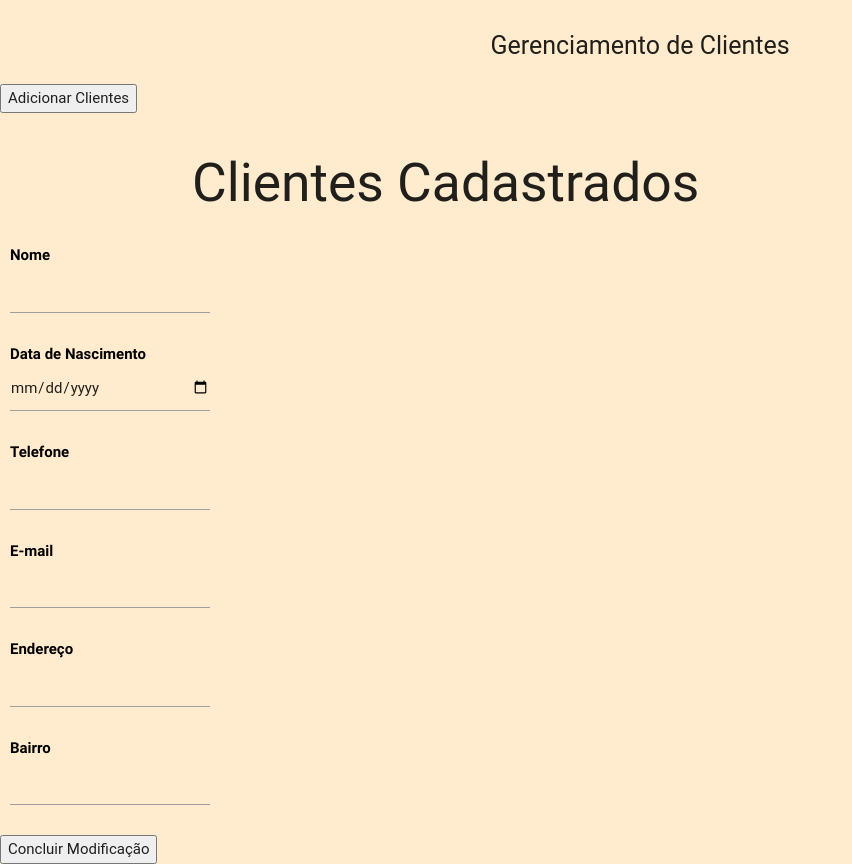
After one commit to tgomes1992/Historico_pacientes, a Flask app: template templates/client_list.html in a window 1280 px wide. The commit adds this page. Shown: the whole page, without its empty margins (0-852 px from the left). Run offline with Flask 2, Linux system fonts and the light colour scheme; the template is opened without the code that fills it, so the values that code supplies are empty; some libraries are stand-ins or nearby versions; some web fonts are replaced.

Commit message:
Arquivos htmldo projeto

```diff
--- /dev/null
+++ b/templates/client_list.html
@@ -0,0 +1,54 @@
+<!DOCTYPE html>
+<html>
+    <head>
+    <link  type= "text/css" rel="stylesheet" href="../static/css/style.css">
+    <link  type= "text/css" rel="stylesheet" href="../static/css/client_list/client.css">
+    <link  type= "text/css" rel="stylesheet" href="../static/css/materialize.css">
+    <link href="https://fonts.googleapis.com/icon?family=Material+Icons" rel="stylesheet">
+    </head>
+    <body>
+        <h1 class="titulo center">Gerenciamento de Clientes</h1>
+        <ul class="menu">
+            <li><button class="addClientes">Adicionar Clientes</button></li>
+        </ul>
+    <div class="container">
+        <h2 class="sub-titulo">Clientes Cadastrados</h2>
+        <ul class="clientes">
+        {% for cliente in clientes %}
+        <li class='cliente' data-id={{cliente.id}}>{{cliente.nome_completo}}<button class="remover">Remover</button>
+            <button class="modificar">Modificar</button><button class="visita">Visita</button></li>
+        {% endfor %}
+        </ul>
+    </div>
+    <form id="pacientes" data-id="">
+        <div class=form-item>
+            <label class="item">Nome</label>
+            <input type="text" id="nome" value=""></input>
+        </div>
+        <div class=form-item>
+            <label class="item">Data de Nascimento</label>
+            <input type="date" id="nascimento" value=""></input>
+        </div>
+        <div class=form-item>
+            <label class="item">Telefone</label>
+            <input type="text" id="telefone"></input>
+        </div>
+        <div class=form-item>
+            <label class="item">E-mail</label>
+            <input type="text" id="mail"></input>
+        </div>
+        <div class=form-item>
+            <label class="item">Endereço</label>
+            <input type="text" id="endereco"></input>
+        </div>
+        <div class=form-item>
+            <label class="item">Bairro</label>
+            <input type="text" id="bairro"></input>
+        </div>
+    </form>
+     <button class="concluir-modificacao">Concluir Modificação</button>
+
+    </body>
+    <script src="../static/js/client_list/client.js"></script>
+    <script src="../static/js/jquery-3.5.1.js"></script>
+</html>
```
Also changed, not shown: templates/index.html (+8 -3 lines), templates/main.html (+12 -42 lines).
